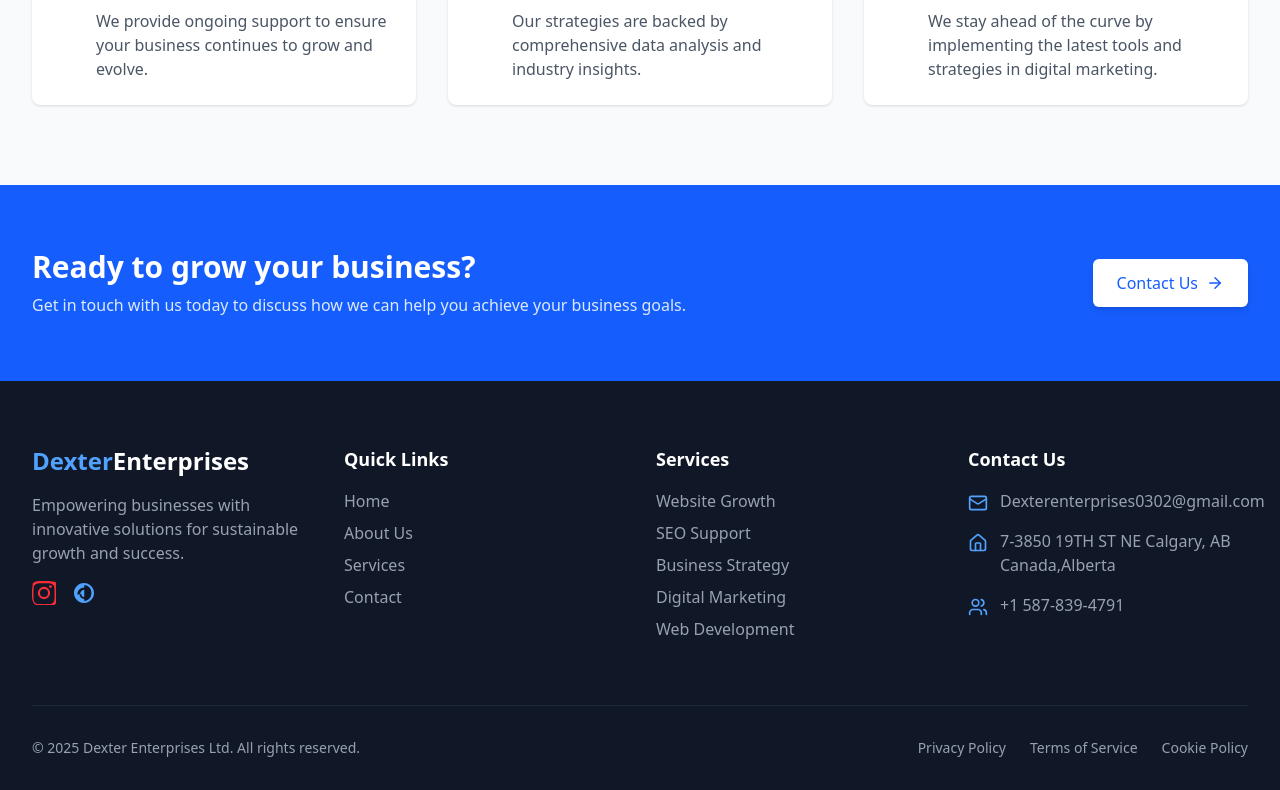
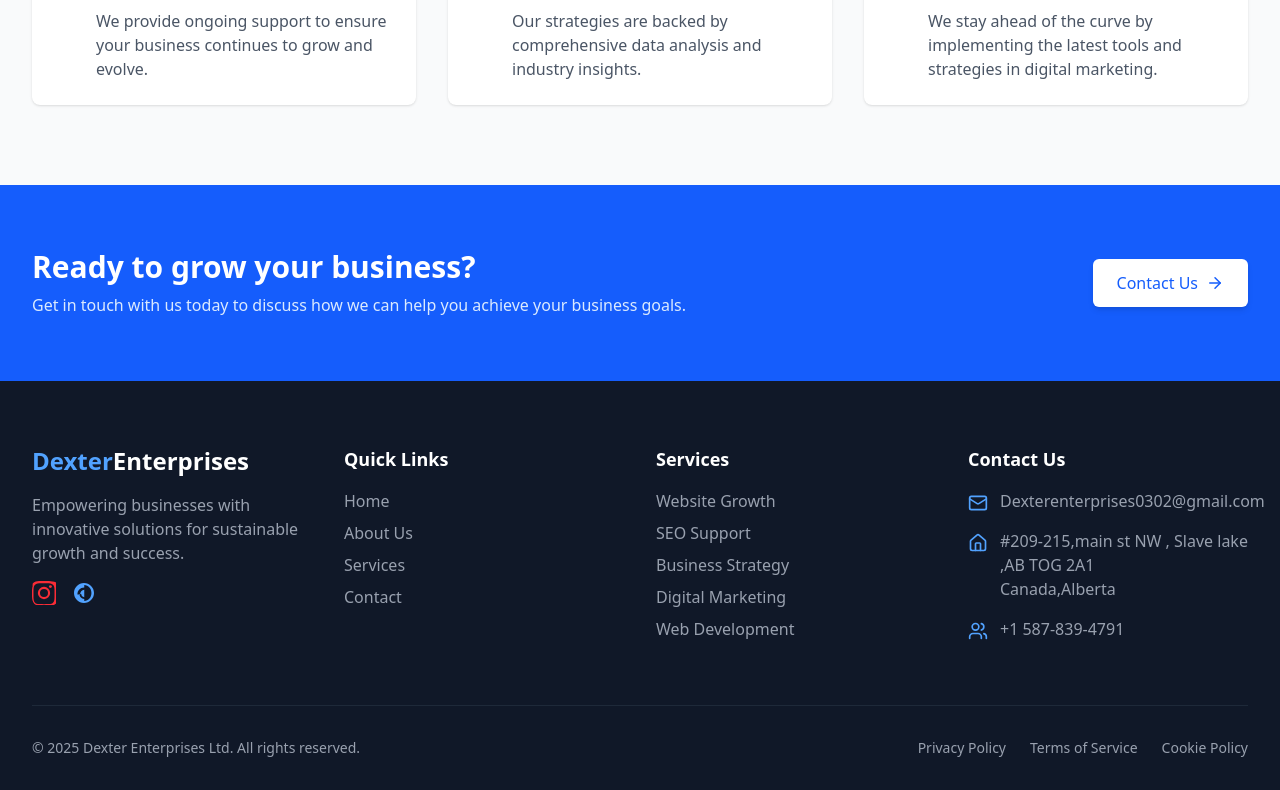
Before and after one commit to Shubham-juris/DexterEnterprisesltd, a React (Vite) app: page / in a window 1280 px wide. Shown: the part 1671-2461 px from the top of the page. Built offline with nearby package versions, Linux system fonts and the light colour scheme.

Commit message:
add address

```diff
--- a/src/App.jsx
+++ b/src/App.jsx
@@ -728,7 +728,7 @@ function ContactPage() {
                   <div className="ml-4">
                     <h3 className="font-medium">Address</h3>
                     <p className="text-gray-600">
-                      7-3850 19TH ST NE Calgary, AB
+                      #209-215,main st NW , Slave lake ,AB TOG 2A1
                     </p>
                     <p className="text-gray-600">Canada,Alberta</p>
                   </div>
@@ -778,7 +778,7 @@ function ContactPage() {
         <div className="w-full h-[450px] mt-10">
           <iframe
             title="Company Location"
-            src="https://www.google.com/maps?q=7-3850+19TH+ST+NE,+Calgary,+AB,+Canada&output=embed"
+            src="https://www.google.com/maps?q=%23209-215+Main+St+NW,+Slave+Lake,+AB+T0G+2A1,+Canada&output=embed"
             width="100%"
             height="100%"
             style={{ border: 0 }}
@@ -926,7 +926,7 @@ function Footer({ navigate }) {
               <li className="flex items-start">
                 <Home size={20} className="text-blue-400 flex-shrink-0 mt-1" />
                 <span className="ml-3 text-gray-400">
-                  7-3850 19TH ST NE Calgary, AB
+                  #209-215,main st NW , Slave lake ,AB TOG 2A1
                   <br />
                   Canada,Alberta
                 </span>
```
